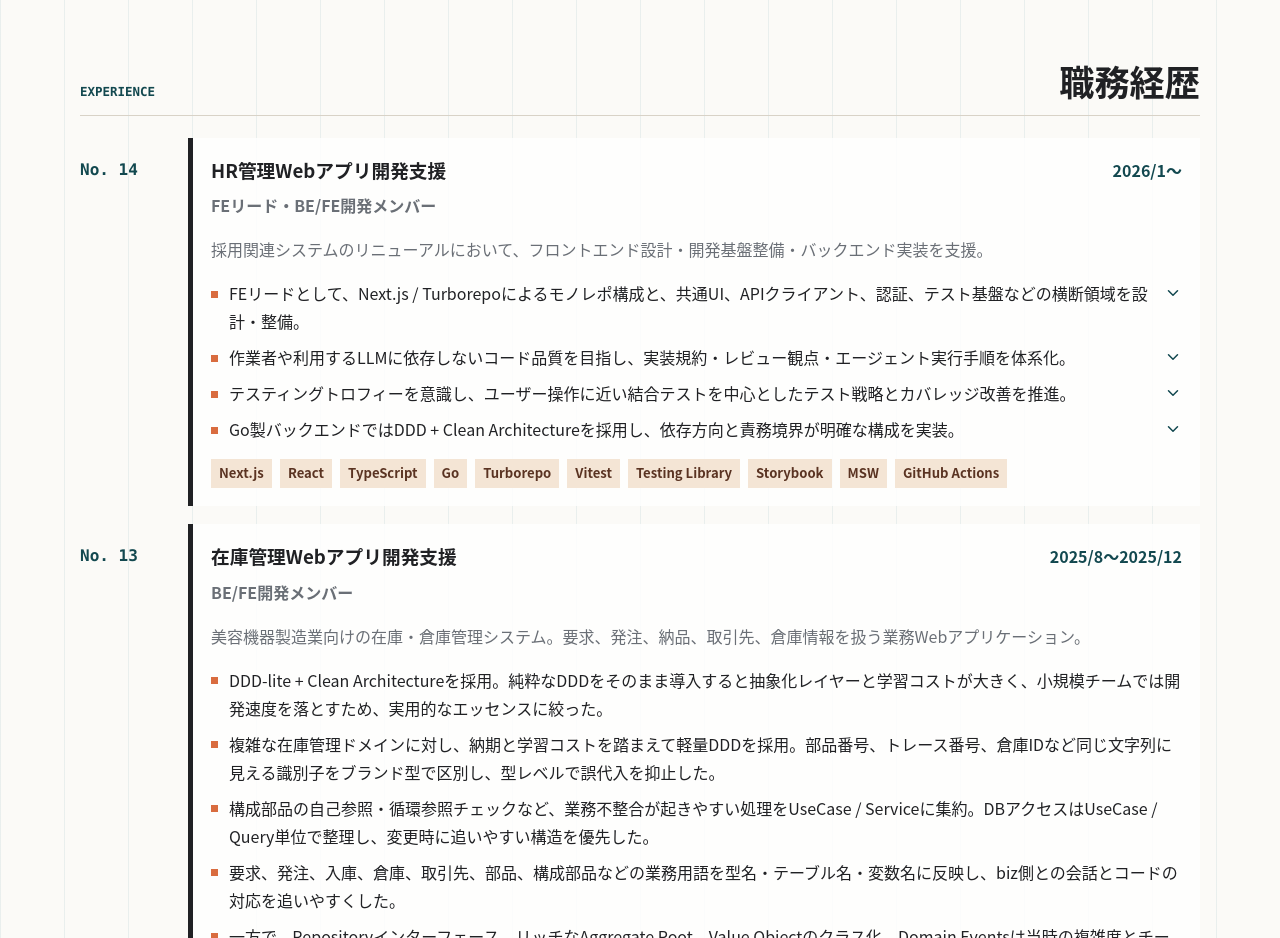
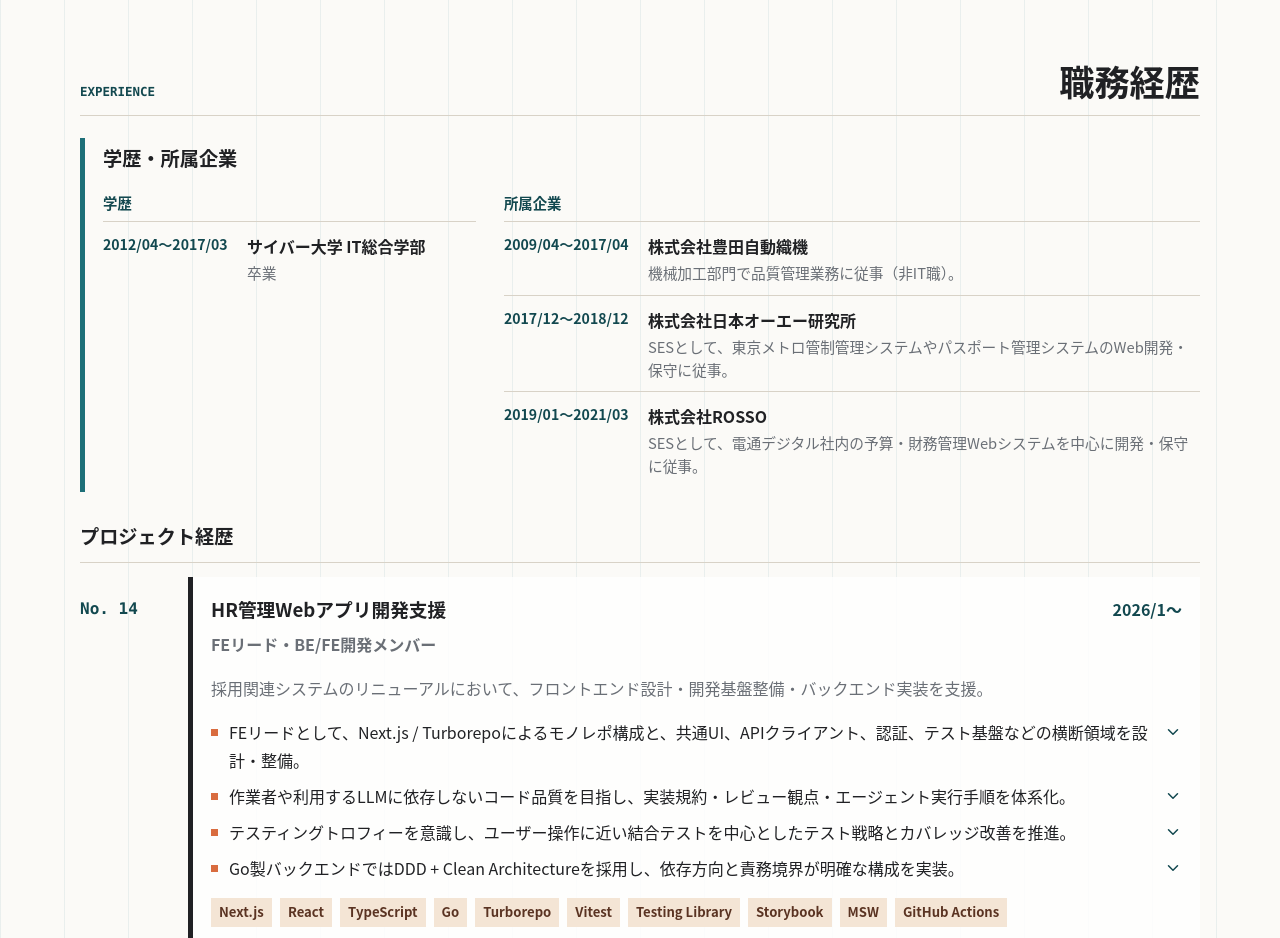
Before and after one commit to yosuke0517/resume, a React (Vite) app: page / in a window 1280 px wide. Shown: the part 2500-3438 px from the top of the page. Built offline with nearby package versions, Linux system fonts and the light colour scheme.

Commit message:
feat: 学歴と所属企業を職務経歴に追加

```diff
--- a/src/main.tsx
+++ b/src/main.tsx
@@ -112,6 +112,40 @@ const App = () => {
           <p>Experience</p>
           <h2 id="experience-title">職務経歴</h2>
         </div>
+        <section className="career-history" aria-labelledby="career-history-title">
+          <h3 id="career-history-title">学歴・所属企業</h3>
+          <div className="career-history__grid">
+            <div className="career-history__group">
+              <h4>学歴</h4>
+              <ul>
+                {resume.education.map((entry) => (
+                  <li key={entry.organization}>
+                    <time>{entry.period}</time>
+                    <div>
+                      <strong>{entry.organization}</strong>
+                      <p>{entry.description}</p>
+                    </div>
+                  </li>
+                ))}
+              </ul>
+            </div>
+            <div className="career-history__group">
+              <h4>所属企業</h4>
+              <ul>
+                {resume.employmentHistory.map((entry) => (
+                  <li key={entry.organization}>
+                    <time>{entry.period}</time>
+                    <div>
+                      <strong>{entry.organization}</strong>
+                      <p>{entry.description}</p>
+                    </div>
+                  </li>
+                ))}
+              </ul>
+            </div>
+          </div>
+        </section>
+        <h3 className="project-history-title">プロジェクト経歴</h3>
         <div className="timeline">
           {resume.experiences.map((experience) => (
             <article className="experience-card" key={experience.no}>
--- a/src/resume-data.ts
+++ b/src/resume-data.ts
@@ -25,6 +25,12 @@ export type Achievement =
       summary: string;
       details: string[];
     };
+
+export type CareerEntry = {
+  period: string;
+  organization: string;
+  description: string;
+};
 
 export const resume = {
   updatedAt: "2026-07",
@@ -79,6 +85,30 @@ export const resume = {
     { name: "AWS", level: "B", years: "2年", category: "cloud", note: "Cognito、ALB、S3、CloudFront、Lambda、Route 53、SESの利用経験。", current: true, priority: 19 },
     { name: "GitHub Actions", level: "B", years: "2年", category: "devops", note: "CI/CD、GitHub Pagesデプロイ、Slack通知などの運用経験。", current: true, priority: 20 }
   ] satisfies Skill[],
+  education: [
+    {
+      period: "2012/04〜2017/03",
+      organization: "サイバー大学 IT総合学部",
+      description: "卒業"
+    }
+  ] satisfies CareerEntry[],
+  employmentHistory: [
+    {
+      period: "2009/04〜2017/04",
+      organization: "株式会社豊田自動織機",
+      description: "機械加工部門で品質管理業務に従事（非IT職）。"
+    },
+    {
+      period: "2017/12〜2018/12",
+      organization: "株式会社日本オーエー研究所",
+      description: "SESとして、東京メトロ管制管理システムやパスポート管理システムのWeb開発・保守に従事。"
+    },
+    {
+      period: "2019/01〜2021/03",
+      organization: "株式会社ROSSO",
+      description: "SESとして、電通デジタル社内の予算・財務管理Webシステムを中心に開発・保守に従事。"
+    }
+  ] satisfies CareerEntry[],
   experiences: [
     {
       no: "14",
--- a/src/styles.css
+++ b/src/styles.css
@@ -279,6 +279,68 @@ h1 span {
   gap: 18px;
 }
 
+.career-history {
+  margin-bottom: 28px;
+  border-left: 5px solid var(--accent);
+  padding: 4px 0 4px 18px;
+}
+
+.career-history > h3,
+.project-history-title {
+  margin-bottom: 14px;
+  font-size: 1.2rem;
+}
+
+.career-history__grid {
+  display: grid;
+  grid-template-columns: minmax(260px, 0.75fr) minmax(0, 1.4fr);
+  gap: 28px;
+}
+
+.career-history__group h4 {
+  margin: 0;
+  color: var(--accent-dark);
+  font-size: 0.9rem;
+}
+
+.career-history__group ul {
+  margin: 6px 0 0;
+  padding: 0;
+  list-style: none;
+}
+
+.career-history__group li {
+  display: grid;
+  grid-template-columns: 130px minmax(0, 1fr);
+  gap: 14px;
+  border-top: 1px solid var(--line);
+  padding: 10px 0;
+}
+
+.career-history__group time {
+  color: var(--accent-dark);
+  font-size: 0.88rem;
+  font-weight: 800;
+  white-space: nowrap;
+}
+
+.career-history__group strong,
+.career-history__group p {
+  display: block;
+}
+
+.career-history__group p {
+  margin: 2px 0 0;
+  color: var(--muted);
+  font-size: 0.92rem;
+  line-height: 1.55;
+}
+
+.project-history-title {
+  border-bottom: 1px solid var(--line);
+  padding-bottom: 8px;
+}
+
 .experience-card {
   display: grid;
   grid-template-columns: 92px minmax(0, 1fr);
@@ -391,8 +453,14 @@ h1 span {
   .summary-band,
   .strength-grid,
   .skill-matrix,
+  .career-history__grid,
   .experience-card {
     grid-template-columns: 1fr;
+  }
+
+  .career-history__group li {
+    grid-template-columns: 1fr;
+    gap: 2px;
   }
 
   .experience-card__index {
@@ -510,6 +578,33 @@ h1 span {
     gap: 10px;
   }
 
+  .career-history {
+    margin-bottom: 18px;
+    padding-left: 12px;
+  }
+
+  .career-history > h3,
+  .project-history-title {
+    margin-bottom: 8px;
+    font-size: 12pt;
+  }
+
+  .career-history__grid {
+    grid-template-columns: 210px minmax(0, 1fr);
+    gap: 18px;
+  }
+
+  .career-history__group li {
+    grid-template-columns: 1fr;
+    gap: 1px;
+    padding: 5px 0;
+  }
+
+  .career-history__group time,
+  .career-history__group p {
+    font-size: 9pt;
+  }
+
   .experience-card__body {
     padding: 12px;
   }
@@ -530,6 +625,7 @@ h1 span {
   }
 
   .experience-card,
+  .career-history,
   .skill-group,
   .strength-card {
     break-inside: avoid;
```
Also changed, not shown: 2 other files (tests, documents, lock files or other folders).
